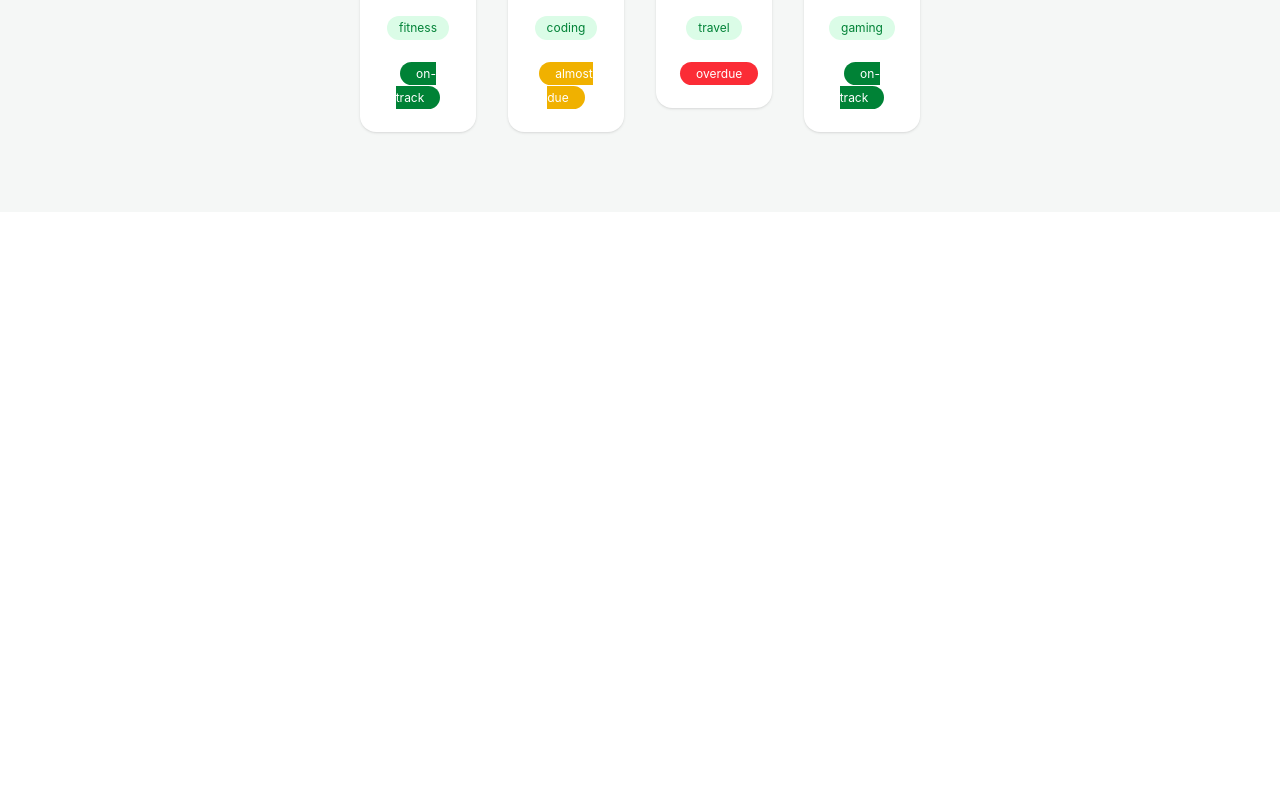
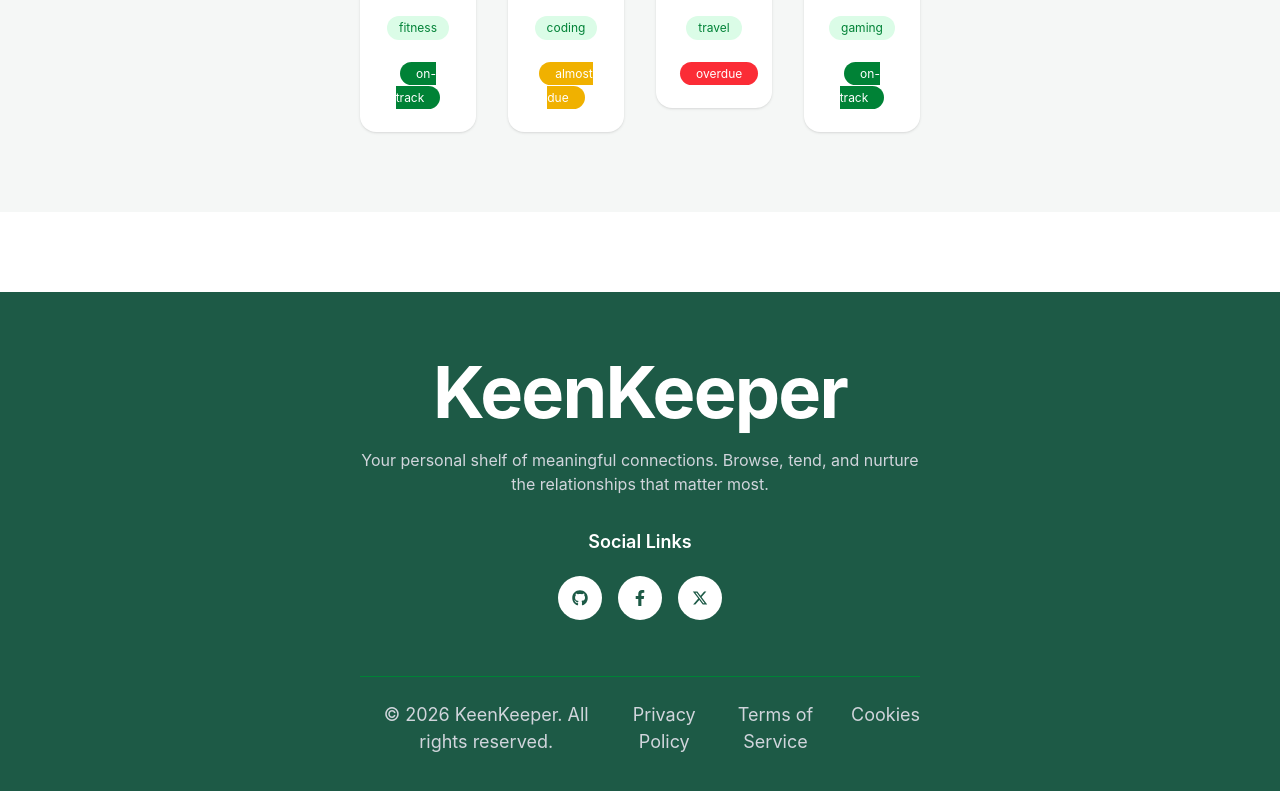
Before and after one commit to nazmulofficial/A7-keen-keeper, a Next.js app: page / in a window 1280 px wide. Shown: the part 2686-3477 px from the top of the page. Before the commit the page ends 2898 px from the top, so only its background shows below. Built offline with nearby package versions, Linux system fonts and the light colour scheme.

Commit message:
Implemented custom footer with social media icons

```diff
--- a/src/app/page.js
+++ b/src/app/page.js
@@ -1,7 +1,7 @@
 import friends from "@/data/friends.json";
 import Navbar from "@/components/Navbar";
 import FriendCard from "@/components/FriendCard";
-// import Footer from "@/components/Footer";
+import Footer from "@/components/Footer";
 import { FaPlus } from "react-icons/fa";
 
 export default function Home() {
@@ -83,7 +83,7 @@
         </section>
       </main>
 
-      {/* <Footer/> */}
+      <Footer/>
     </>
   );
 }
```
